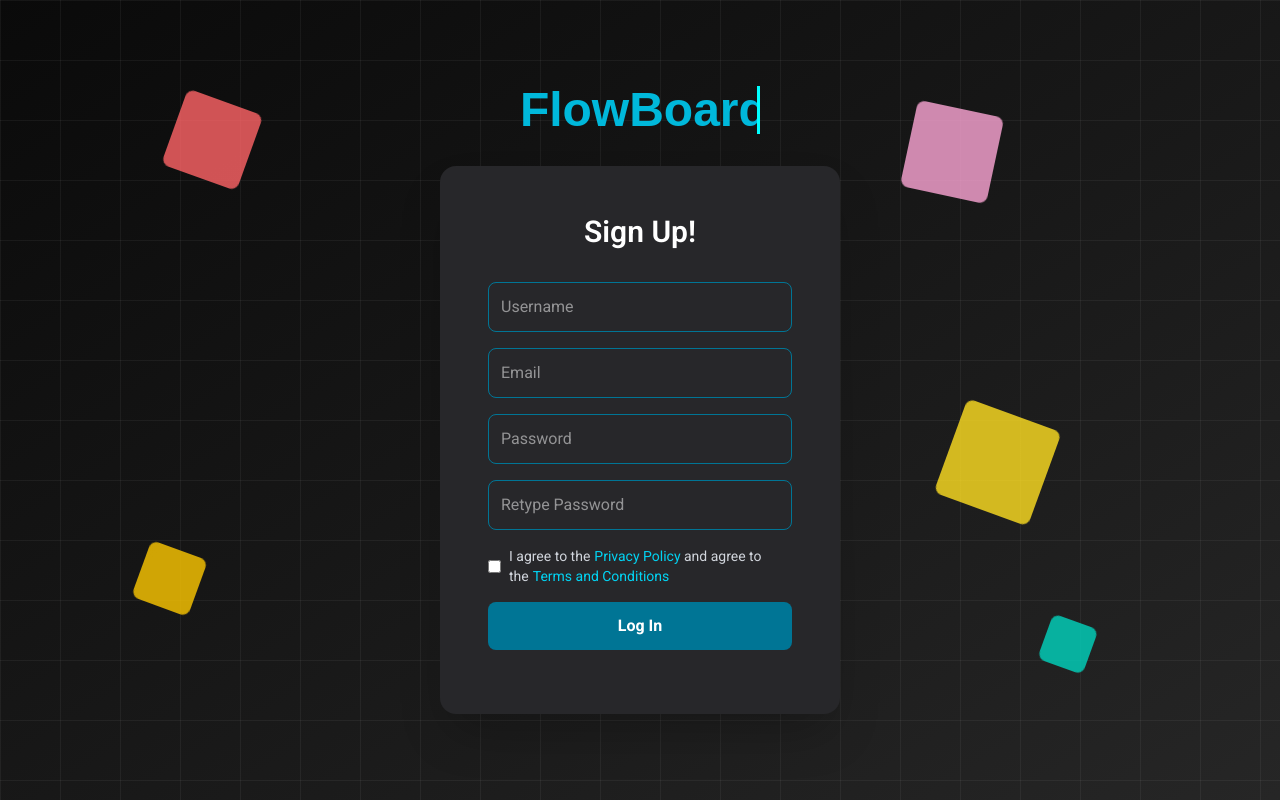
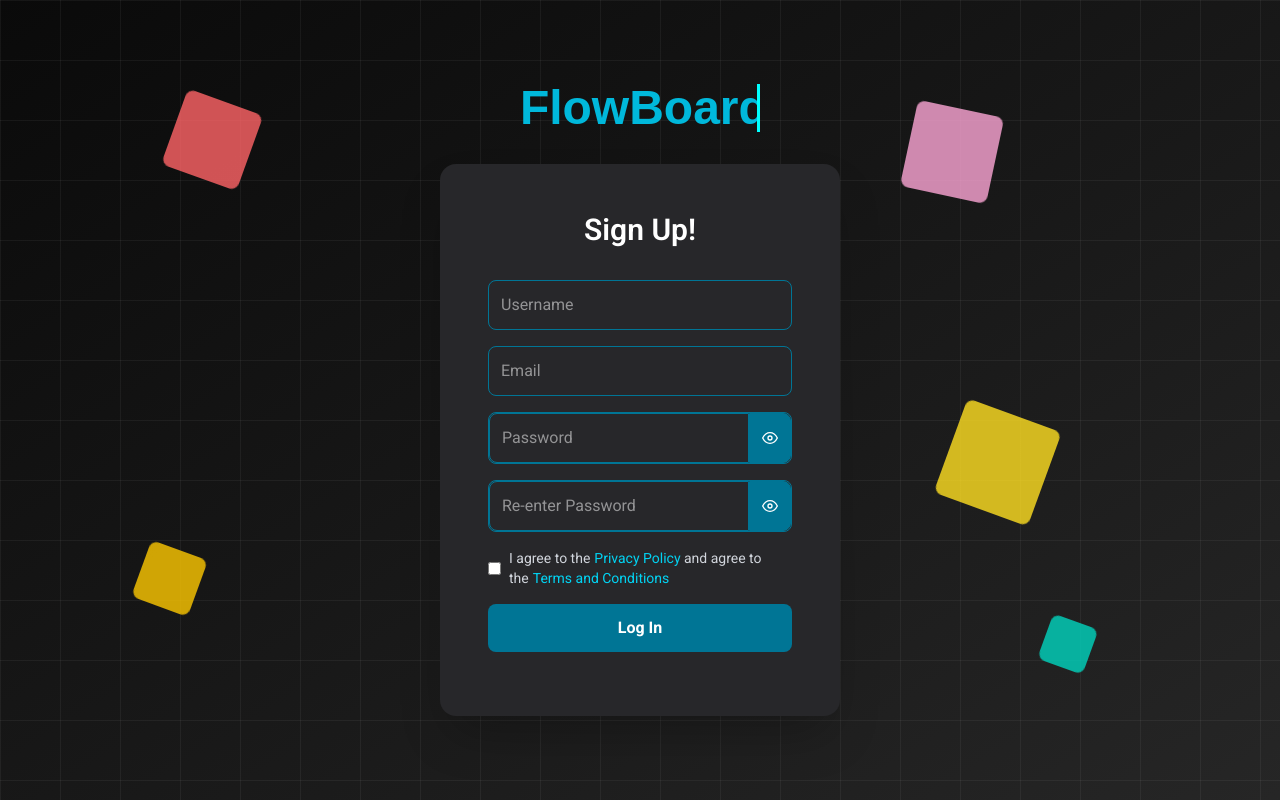
Before and after one commit to Zaheer289/FlowBoard, a React (Vite) app in the folder flowboard-frontend/: page /register in a window 1280 px wide. Built offline with nearby package versions, Linux system fonts and the light colour scheme; a web font is replaced by a local one.

Commit message:
Added a show/hide password feature in login and register pages

```diff
--- a/flowboard-frontend/src/pages/Login.jsx
+++ b/flowboard-frontend/src/pages/Login.jsx
@@ -1,6 +1,7 @@
 import './styles/login.css'
 import { useState } from 'react';
 import api from '../api/axios.js';
+import { FiEye, FiEyeOff } from "react-icons/fi";
 function Login() {
   const shapes = [
     { size: 20, color: 'bg-red-400', top: 'top-[10%]', left: 'left-[15%]', delay: '0s' },
@@ -9,8 +10,6 @@ function Login() {
     { size: 12, color: 'bg-teal-400', top: 'top-[80%]', left: 'left-[80%]', delay: '3s' },
     { size: 22, color: 'bg-pink-300', top: 'top-[15%]', left: 'left-[70%]', delay: '4s' },
   ];
-  let showError = false;
-  let errorText = "";
   const [formData, setFormData] = useState({
       email: "",
       password: "",
@@ -86,17 +85,28 @@ function Login() {
             placeholder="Email"
             name="email"
             onChange={handleChange}
+            value={formData.email}
             required
             className="p-3 rounded-lg border border-cyan-700 focus:border-cyan-600 focus:ring focus:ring-cyan-300 outline-none text-white"
           />
-          <input
-            type="password"
+          <div className='flex w-full rounded-lg border border-cyan-700 focus-within:ring-2 focus-within:ring-cyan-300 focus-within:border-cyan-600'>
+            <input
+            type={showPassword? "text": "password"}
             placeholder="Password"
             name="password"
+            value={formData.password}
             onChange={handleChange}
             required
-            className="p-3 rounded-lg border border-cyan-700 focus:border-cyan-600 focus:ring focus:ring-cyan-300 outline-none text-white"
+            className="w-full p-3 rounded-l-lg border border-cyan-700 outline-none text-white"
           />
+          <button
+                type="button"
+                onClick={() => setShowPassword(!showPassword)}
+                className="text-white bg-cyan-700 p-3 rounded-r-lg border border-cyan-700"
+            >
+                {showPassword ? <FiEyeOff /> : <FiEye />}
+            </button>
+          </div>
           <button
             type="submit"
             className="p-3 rounded-lg bg-cyan-700 text-white font-bold hover:bg-blue-900 transition"
--- a/flowboard-frontend/src/pages/Register.jsx
+++ b/flowboard-frontend/src/pages/Register.jsx
@@ -1,8 +1,10 @@
 import "./styles/login.css";
 import { useState } from "react";
 import api from "../api/axios";
+import { FiEye, FiEyeOff } from "react-icons/fi";
 
 function Register() {
+    const [showPassword, setShowPassword] = useState(false);
   const shapes = [
     {
       size: 20,
@@ -142,24 +144,42 @@ function Register() {
               onChange={handleChange}
               className="p-3 rounded-lg border border-cyan-700 focus:border-cyan-600 focus:ring focus:ring-cyan-300 outline-none text-white"
             />
+            <div className='flex w-full rounded-lg border border-cyan-700 focus-within:ring-2 focus-within:ring-cyan-300 focus-within:border-cyan-600'>
             <input
-              type="password"
-              placeholder="Password"
-              name="password"
-              required
-              value={formData.pass}
-              onChange={handleChange}
-              className="p-3 rounded-lg border border-cyan-700 focus:border-cyan-600 focus:ring focus:ring-cyan-300 outline-none text-white"
-            />
+            type={showPassword? "text": "password"}
+            placeholder="Password"
+            name="password"
+            value={formData.password}
+            onChange={handleChange}
+            required
+            className="w-full p-3 rounded-l-lg border border-cyan-700 outline-none text-white"
+          />
+          <button
+                type="button"
+                onClick={() => setShowPassword(!showPassword)}
+                className="text-white bg-cyan-700 p-3 rounded-r-lg border border-cyan-700"
+            >
+                {showPassword ? <FiEyeOff /> : <FiEye />}
+            </button>
+          </div>
+            <div className='flex w-full rounded-lg border border-cyan-700 focus-within:ring-2 focus-within:ring-cyan-300 focus-within:border-cyan-600'>
             <input
-              type="password"
-              placeholder="Retype Password"
-              required
-              name="confirmPassword"
-              value={formData.confirmPass}
-              onChange={handleChange}
-              className="p-3 rounded-lg border border-cyan-700 focus:border-cyan-600 focus:ring focus:ring-cyan-300 outline-none text-white"
-            />
+            type={showPassword? "text": "password"}
+            placeholder="Re-enter Password"
+            name="confirmPassword"
+            value={formData.confirmPassword}
+            onChange={handleChange}
+            required
+            className="w-full p-3 rounded-l-lg border border-cyan-700 outline-none text-white"
+          />
+          <button
+                type="button"
+                onClick={() => setShowPassword(!showPassword)}
+                className="text-white bg-cyan-700 p-3 rounded-r-lg border border-cyan-700"
+            >
+                {showPassword ? <FiEyeOff /> : <FiEye />}
+            </button>
+          </div>
             <label className="flex items-center text-sm text-gray-300">
               <input
                 type="checkbox"
```
